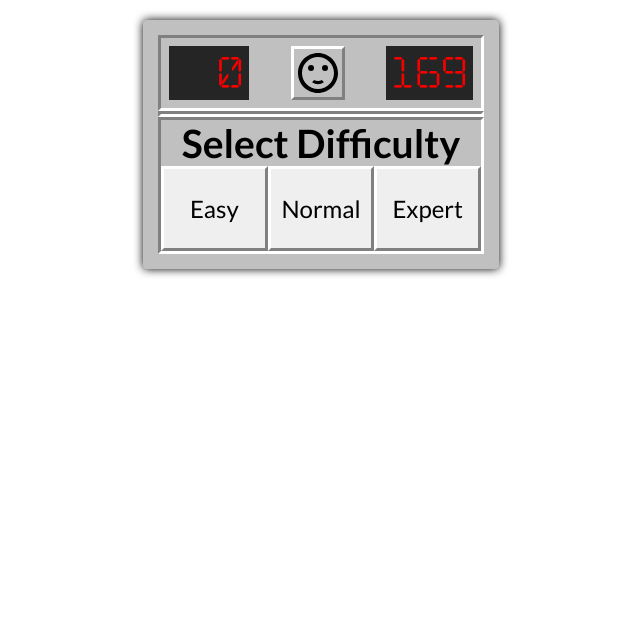
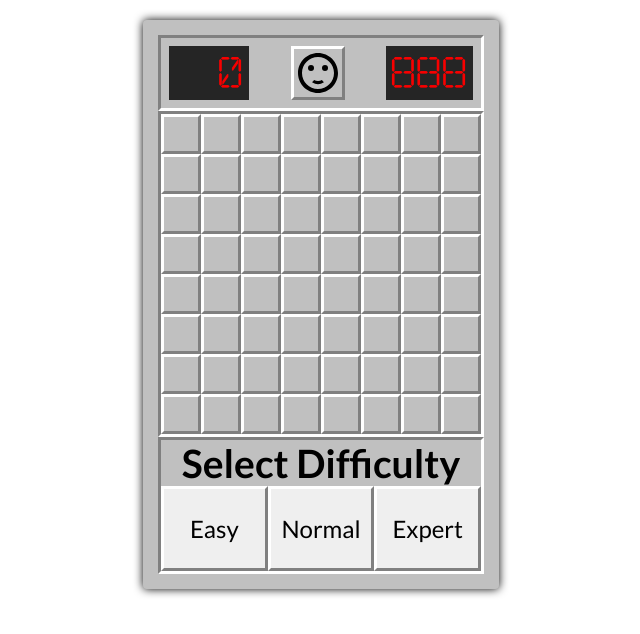
Before and after one commit to Midnajt/OOP_JS_skillingGames, a plain HTML site: page 2. Sapper/index.html in a window 1280 px wide. Shown: the whole page, without its empty margins (319-959 px from the left). Drawn offline with Linux system fonts and the light colour scheme.

Commit message:
Minesweeper cd

```diff
--- a/2. Sapper/css/style.css
+++ b/2. Sapper/css/style.css
@@ -4,6 +4,16 @@
     --primary-color: #c0c0c0;
     --primary-color--dark: #808080;
     --alarm-color: #f80000;
+
+    --cell-size: 4rem;
+    --game-padding: 1.5rem;
+    --border-width: 0.3rem;
+    --cells-in-row: 8;
+
+    --game-max-width: calc(
+        var(--cell-size) * var(--cells-in-row) + calc(2 * var(--game-padding)) +
+          calc(2 * var(--border-width))
+      );
 }
 
 @font-face {
@@ -24,8 +34,8 @@ html {
 
 .game {
     margin: 2rem auto 0 auto;
-    padding: 1.5rem;
-    max-width: 35.6rem;
+    padding: var(--game-padding);
+    max-width: var(--game-max-width);
     background-color: var(--primary-color);
     border-radius: 4px;
     box-shadow: 0 0 10px black;
@@ -133,7 +143,7 @@ html {
 }
 
 .border {
-    border: .3rem solid;
+    border: var(--border-width) solid;
 }
 
 .border--convex {
@@ -144,10 +154,22 @@ html {
     border-color: #fff var(--primary-color--dark) var(--primary-color--dark) #fff;
 }
 
+.border--revealed {
+    border-width: .1rem;
+    border-color: var(--primary-color--dark);
+}
+
 .cell {
-    width: 4rem;
-    height: 4rem;
+    width: var(--cell-size);
+    height: var(--cell-size);
     cursor: pointer;
+    background-size: 2rem;
+    background-position: center;
+    background-repeat: no-repeat;
+}
+
+.cell--is-flag {
+    background-image: url('../assets/flag.svg');
 }
 
 .hide {
--- a/2. Sapper/index.html
+++ b/2. Sapper/index.html
@@ -17,10 +17,10 @@
                     <use href="./assets/sprite.svg#neutral"></use>
                 </svg>
             </button>
-            <article class="header__counter">169</article>
+            <article class="header__counter">888</article>
         </header>
 
-        <article class="game__board border border--convex" data-game>
+        <article class="game__board border border--convex" data-board>
             <!-- <div class="cell border border--concave"></div> -->
         </article>
 
--- a/2. Sapper/js/Cell.js
+++ b/2. Sapper/js/Cell.js
@@ -1,5 +1,8 @@
-export class Cell {
+import {UI} from './UI.js';
+
+export class Cell extends UI{
     constructor(x,y){
+        super();
         this.x = x;
         this.y = y;
         this.value = 0;
@@ -9,4 +12,20 @@ export class Cell {
         this.selector = `[data-x="${this.x}"][data-y="${this.y}"]`;
         this.element - null;
     }
+
+    createElement(){
+        const element = `<div class="cell border border--concave" data-cell data-x='${this.x}' data-y='${this.y}'></div>`;
+        return element;
+    }
+
+    toggleFlag(){
+        this.isFlagged = !this.isFlagged;
+        this.element.classList.toggle('cell--is-flag');
+    }
+
+    revealCell(){
+        this.isReveal = true;
+        this.element.classList.remove('border--concave');
+        this.element.classList.add('border--revealed');
+    }
 }
--- a/2. Sapper/js/Game.js
+++ b/2. Sapper/js/Game.js
@@ -1,6 +1,7 @@
 import {Cell} from './Cell.js';
+import {UI} from './UI.js';
 
-class Game {
+class Game extends UI {
     #config = {
         easy: {
             rows:8,
@@ -24,8 +25,12 @@ class Game {
     #numberOfMines = null;
 
     #cells = [];
+    #cellsElements = null;
+
+    #board = null;
 
     initializeGame(){
+        this.#handleElements();
         this.#newGame();
     }
 
@@ -38,7 +43,25 @@ class Game {
         this.#numberOfCols = cols;
         this.#numberOfMines = mines;
 
+        this.#setStyles();
+
         this.#generateCells();
+        this.#renderBoard();
+
+        this.#cellsElements = this.getElements(this.UiSelectors.cell)
+
+        this.#addCellsEcentListeners();
+    }
+
+    #addCellsEcentListeners(){
+        this.#cellsElements.forEach(element => {
+            element.addEventListener('click', this.#handleCellClick)
+            element.addEventListener('contextmenu', this.#handleCellContextMenu)
+        })
+    }
+
+    #handleElements() {
+        this.#board = this.getElement(this.UiSelectors.board)
     }
 
     #generateCells(){
@@ -48,6 +71,38 @@ class Game {
                 this.#cells[row].push(new Cell(col,row))
             }
         }
+
+    }
+
+    #renderBoard(){
+        this.#cells.flat().forEach( cell => {
+            this.#board.insertAdjacentHTML('beforeend', cell.createElement())
+            cell.element= cell.getElement(cell.selector)
+        })
+    }
+
+    #handleCellClick = (e) => {
+        const target = e.target;
+        const rowIndex = parseInt(target.getAttribute('data-y'), 10);
+        const colIndex = parseInt(target.getAttribute('data-x'), 10);
+
+        this.#cells[rowIndex][colIndex].revealCell();
+    }
+
+    #handleCellContextMenu = (e) => {
+        e.preventDefault();
+        const target = e.target;
+        const rowIndex = parseInt(target.getAttribute('data-y'), 10);
+        const colIndex = parseInt(target.getAttribute('data-x'), 10);
+
+        const cell = this.#cells[rowIndex][colIndex];
+
+        if(cell.isReveal) return;
+        cell.toggleFlag();
+    }
+
+    #setStyles(){
+        document.documentElement.style.setProperty('--cells-in-row',this.#numberOfCols)
     }
 }
 
--- /dev/null
+++ b/2. Sapper/js/UI.js
@@ -0,0 +1,18 @@
+export class UI {
+    UiSelectors = {
+        board: "[data-board]",
+        cell: "[data-cell]"
+    }
+
+    getElement(selector){
+        return document.querySelector(selector);
+    }
+
+    getElements(selector){
+        return document.querySelectorAll(selector);
+    }
+
+    showConsole(txt){
+        console.log(txt);
+    }
+}
```
